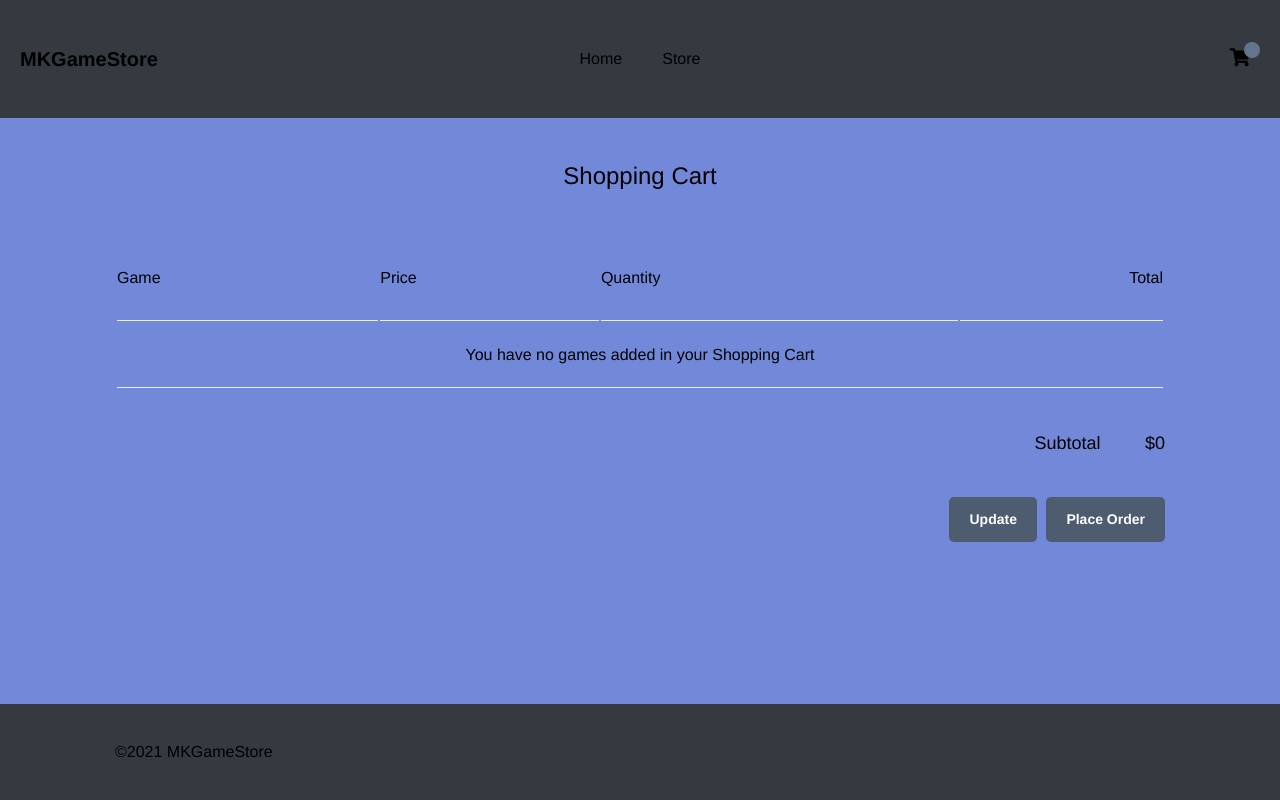
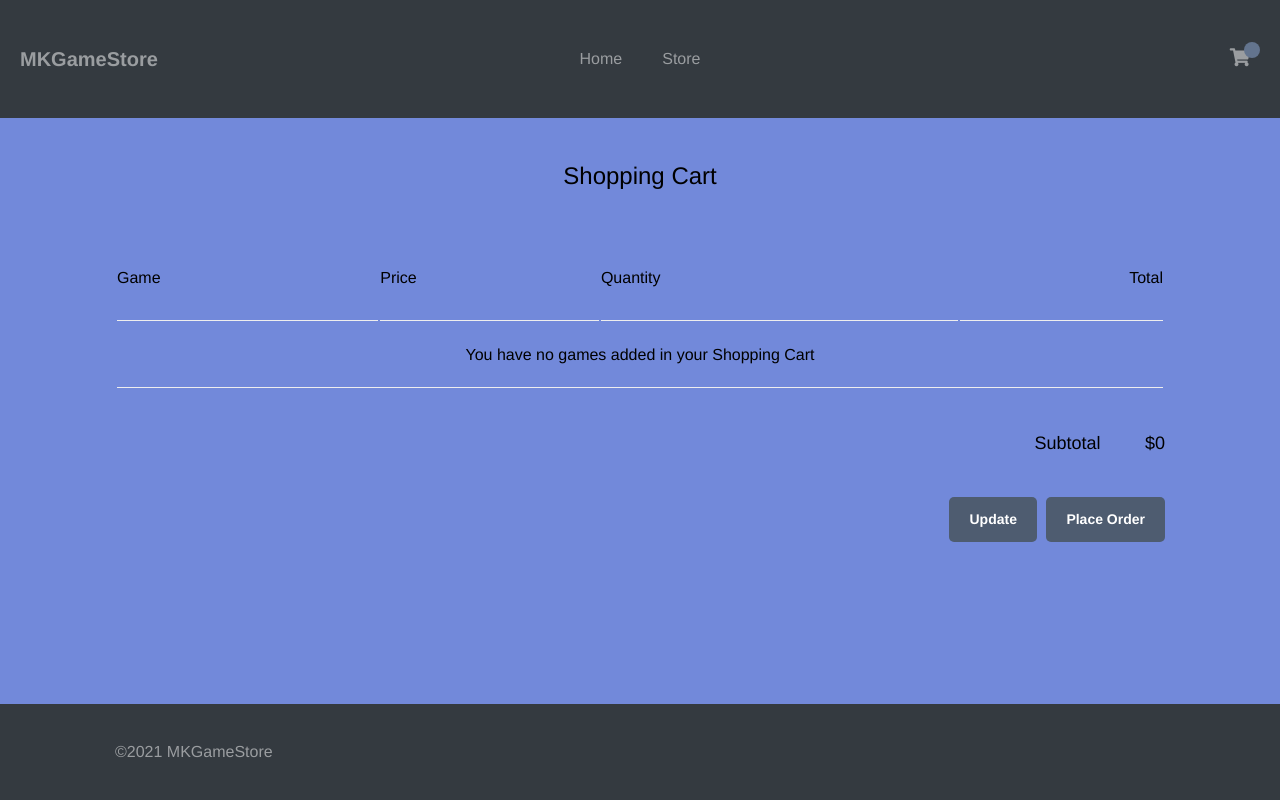
Before and after one commit to FinityM/WebDevProject, a PHP site: page /cart.php in a window 1280 px wide. Run offline with PHP 8.4, Linux system fonts and the light colour scheme.

Commit message:
More minor edits
Fixed footer in cart and game page
More minor design edits

```diff
--- a/website/cart.php
+++ b/website/cart.php
@@ -145,4 +145,4 @@ if ($products_in_cart) {
     </form>
 </div>
 
-<? require "templates/storefooter.php" ?>
+<?php require "templates/storefooter.php" ?>
--- a/website/css/store.css
+++ b/website/css/store.css
@@ -4,7 +4,6 @@
     font-size: 16px;
     -webkit-font-smoothing: antialiased;
     -moz-osx-font-smoothing: grayscale;
-    color: #000000;
     line-height: 1.5;
 }
 
@@ -27,7 +26,7 @@ body {
 
 header .content-wrapper {
     background-color: #343a40;
-    color: #000000;
+    color: rgba(255,255,255,.5);
     padding: 20px;
     width: 100%;
     display: flex;
@@ -52,7 +51,7 @@ header nav {
 
 header nav a {
     text-decoration: none;
-    color: #000000;
+    color: rgba(255,255,255,.5);
     padding: 10px 10px;
     margin: 0 10px;
 }
@@ -72,7 +71,7 @@ header .link-icons {
 
 header .link-icons a {
     text-decoration: none;
-    color: #FFFFFF;
+    color: rgba(255,255,255,.5);
     padding: 0 10px;
 }
 
@@ -155,6 +154,7 @@ main .products .product, main .products .products-wrapper .product {
     text-decoration: none;
     width: 25%;
     padding-bottom: 60px;
+    color: #000000;
 }
 
 main .products .product img, main .products .products-wrapper .product img {
@@ -314,7 +314,7 @@ main .cart table .img {
 }
 
 main .cart table .remove {
-    color: #777777;
+    color: #000000;
     font-size: 12px;
     padding-top: 3px;
 }
@@ -324,6 +324,7 @@ main .cart table .remove:hover {
 }
 
 main .cart table a {
+    color: #000000;
     text-decoration: none;
 }
 
@@ -390,4 +391,5 @@ footer {
     padding: 20px 0;
     width: 100%;
     background-color: #343a40;
+    color: rgba(255,255,255,.5);
 }
--- a/website/game.php
+++ b/website/game.php
@@ -49,4 +49,4 @@ require "templates/storeheader.php" ?>
     </div>
 </div>
 
-<? require "templates/storefooter.php" ?>
+<?php require "templates/storefooter.php" ?>
```
